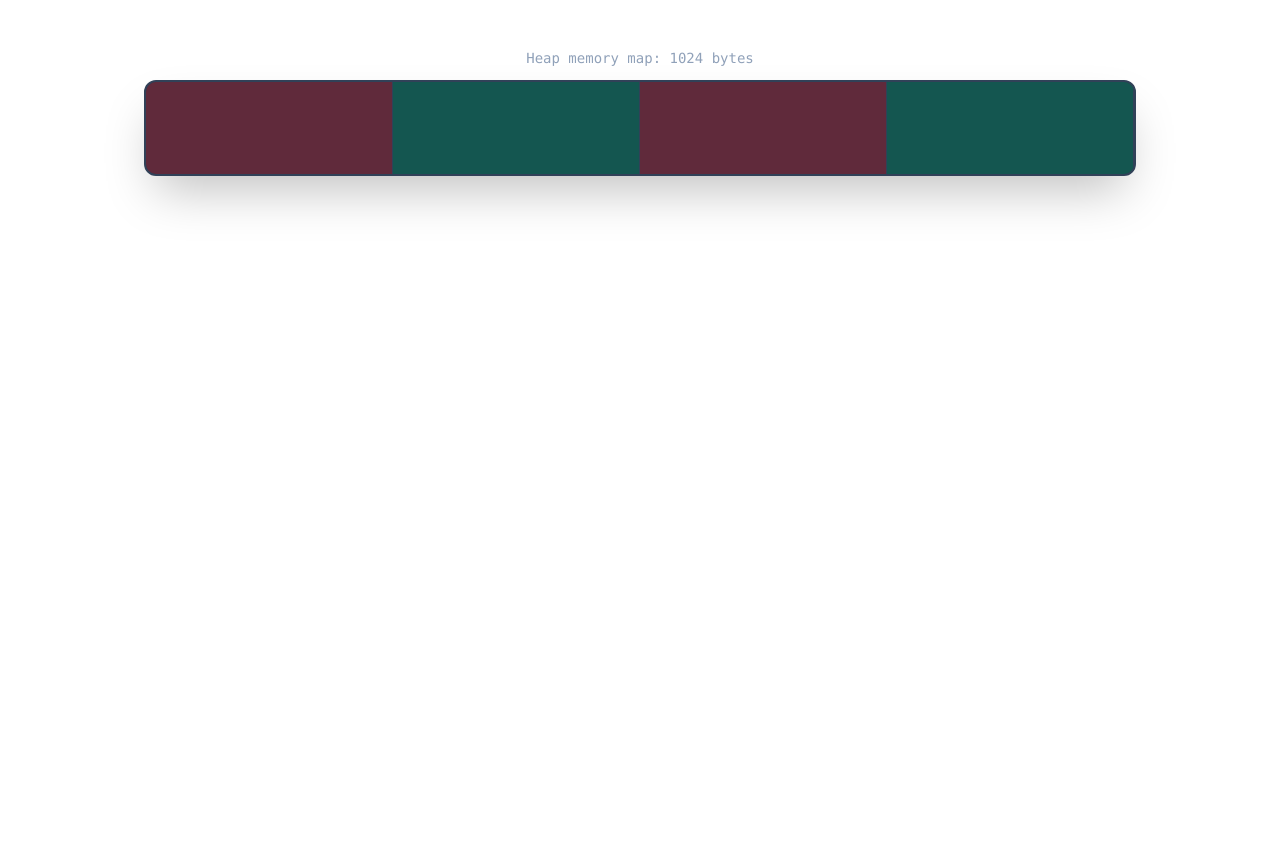
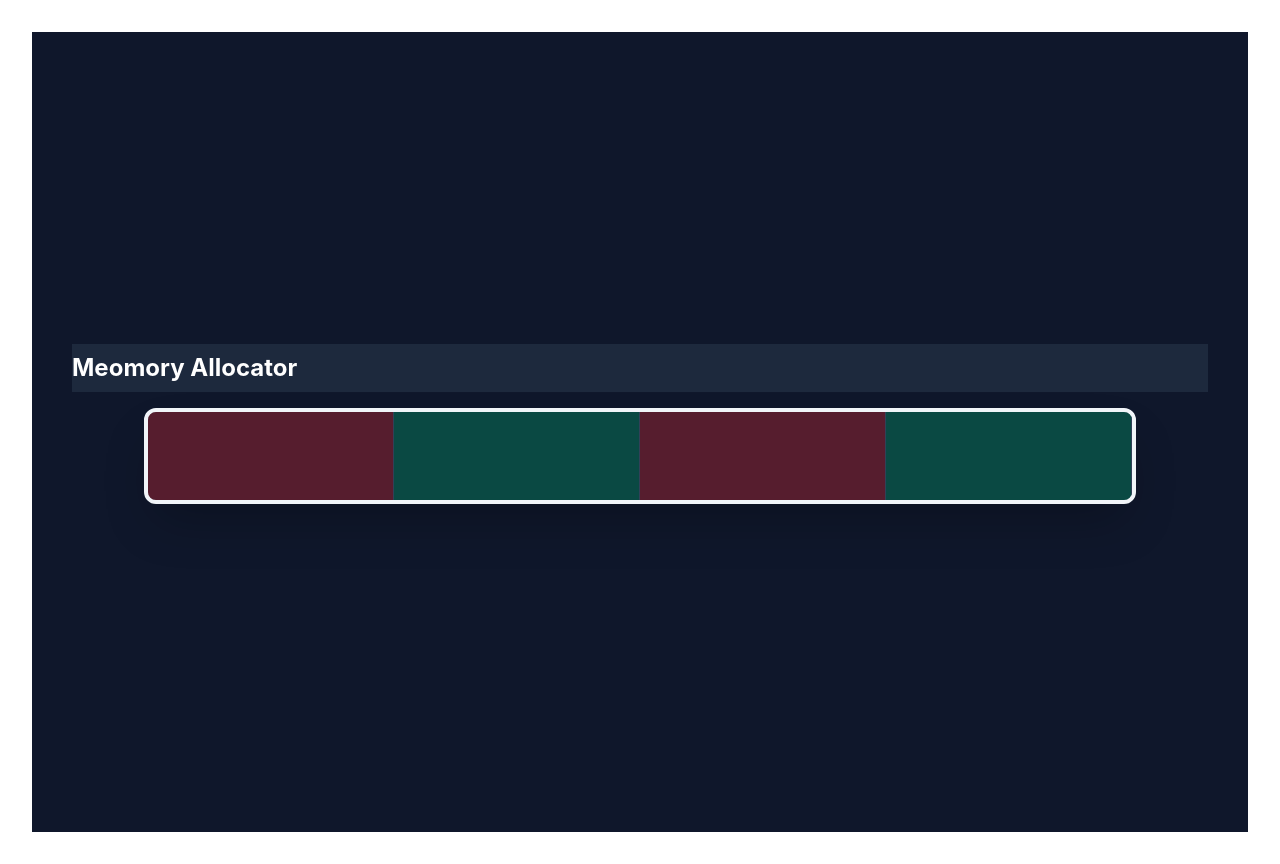
Before and after one commit to alex1bondoc/Heap-Visualizer, a React (Vite) app: page / in a window 1280 px wide. Before the commit the page ends 800 px from the top, so only its background shows below. Built offline with nearby package versions, Linux system fonts and the light colour scheme.

Commit message:
Attempt for header

```diff
--- a/src/App.tsx
+++ b/src/App.tsx
@@ -3,12 +3,13 @@
 import viteLogo from '/vite.svg'
 import './App.css'
 import Heap from './Components/Heap'
-
+import Header from './Components/Header'
 function App() {
   const [count, setCount] = useState(0)
 
   return (
-    <div>
+    <div className="min-h-screen bg-slate-900 p-10 flex flex-col items-center justify-center font-sans">
+        <Header></Header>
         <Heap></Heap>
     </div>
   )
--- /dev/null
+++ b/src/Components/Header.tsx
@@ -0,0 +1,7 @@
+export default function Header() {
+    return (
+        <div className="flex w-full bg-slate-800 h-12 items-center">
+            <h1 className="text-2xl font-bold text-white center-width">Meomory Allocator</h1>
+        </div>
+    )
+}
--- a/src/Components/Heap.tsx
+++ b/src/Components/Heap.tsx
@@ -17,10 +17,7 @@
 
     return (
         <div className="flex flex-col gap-2 w-full max-w-5xl mx-auto p-4">
-            <div className="text-slate-400 font-mono text-sm mb-1">
-                Heap memory map: {size} bytes
-            </div>
-            <div className="flex w-full h-24 bg-slate-800 rounded-xl border-2 border-slate-700 overflow-hidden shadow-2xl">
+            <div className="flex w-full h-24 bg-slate-900 rounded-xl border-4 border-slate-100 overflow-hidden shadow-2xl">
                 {head.map((block) => {
                     const width = block.getPercentage(size);
                     return (
```
